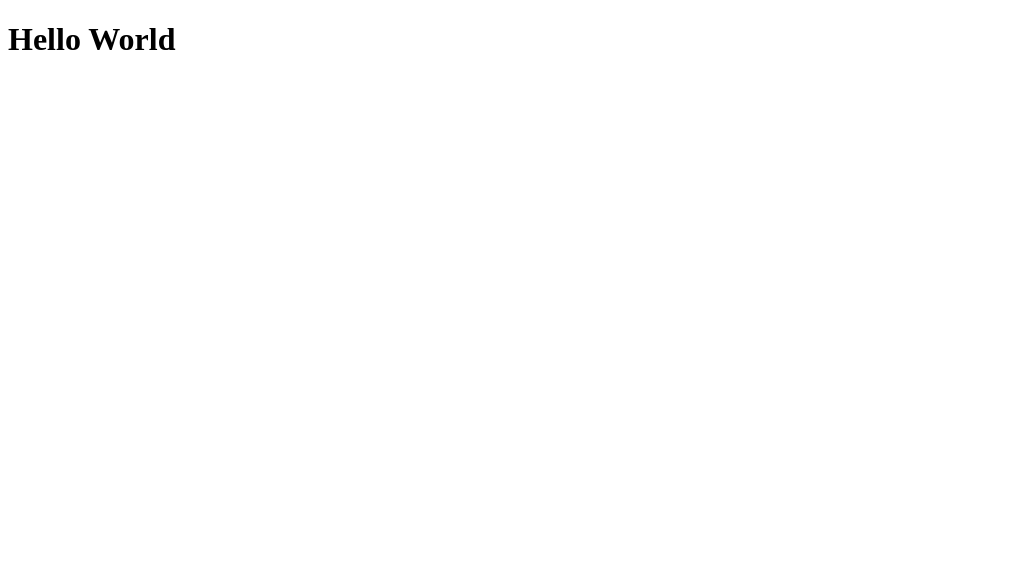
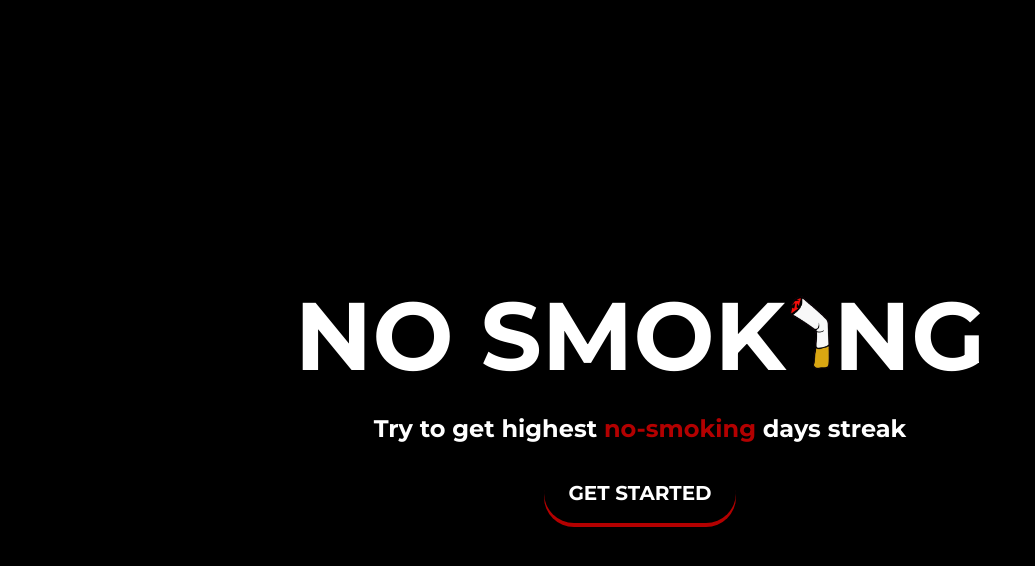
Before and after one commit to BBualdo/NoSmoking, an Angular app in the folder NoSmoking.BBualdo.UI/: page / in a window 1280 px wide. Shown: the top 566 px of the page, without its empty margins (0-1035 px from the left). Built offline with nearby package versions, Linux system fonts and the light colour scheme.

Commit message:
Main Page

```diff
--- a/NoSmoking.BBualdo.UI/src/app/app.component.html
+++ b/NoSmoking.BBualdo.UI/src/app/app.component.html
@@ -1 +1,3 @@
-<h1>Hello World</h1>
+<main>
+  <router-outlet></router-outlet>
+</main>
--- a/NoSmoking.BBualdo.UI/src/app/app.routes.ts
+++ b/NoSmoking.BBualdo.UI/src/app/app.routes.ts
@@ -1,3 +1,4 @@
 import { Routes } from '@angular/router';
+import { DashboardComponent } from '../components/dashboard/dashboard.component';
 
-export const routes: Routes = [];
+export const routes: Routes = [{ path: '', component: DashboardComponent }];
--- /dev/null
+++ b/NoSmoking.BBualdo.UI/src/components/dashboard/dashboard.component.css
@@ -0,0 +1,25 @@
+.dashboard__container {
+  align-items: center;
+  display: flex;
+  flex-direction: column;
+  gap: 20px;
+  height: 100%;
+  justify-content: center;
+}
+
+h1 {
+  align-items: center;
+  display: flex;
+  font-size: 6rem;
+  text-transform: uppercase;
+  user-select: none;
+}
+
+img {
+  padding: 0 4px;
+  width: 48px;
+}
+
+h2 > span {
+  color: var(--bloodRed);
+}
--- /dev/null
+++ b/NoSmoking.BBualdo.UI/src/components/dashboard/dashboard.component.html
@@ -0,0 +1,7 @@
+<div class="dashboard__container">
+  <h1>
+    No Smok<span><img alt="" [src]="imageUrl" /></span>ng
+  </h1>
+  <h2>Try to get highest <span>no-smoking</span> days streak</h2>
+  <a class="primary__btn">Get Started</a>
+</div>
--- /dev/null
+++ b/NoSmoking.BBualdo.UI/src/components/dashboard/dashboard.component.ts
@@ -0,0 +1,12 @@
+import { Component } from '@angular/core';
+
+@Component({
+  selector: 'app-dashboard',
+  standalone: true,
+  imports: [],
+  templateUrl: './dashboard.component.html',
+  styleUrl: './dashboard.component.css',
+})
+export class DashboardComponent {
+  imageUrl = '../../assets/cigarette.png';
+}
--- a/NoSmoking.BBualdo.UI/src/index.html
+++ b/NoSmoking.BBualdo.UI/src/index.html
@@ -1,11 +1,17 @@
-<!doctype html>
+<!DOCTYPE html>
 <html lang="en">
   <head>
-  <meta charset="utf-8">
+    <meta charset="utf-8" />
     <title>NoSmokingBBualdoUI</title>
-  <base href="/">
-  <meta name="viewport" content="width=device-width, initial-scale=1">
-  <link rel="icon" type="image/x-icon" href="favicon.ico">
+    <base href="/" />
+    <meta name="viewport" content="width=device-width, initial-scale=1" />
+    <link rel="icon" type="image/x-icon" href="favicon.ico" />
+    <link rel="preconnect" href="https://fonts.googleapis.com" />
+    <link rel="preconnect" href="https://fonts.gstatic.com" crossorigin />
+    <link
+      href="https://fonts.googleapis.com/css2?family=Montserrat:ital,wght@0,100..900;1,100..900&display=swap"
+      rel="stylesheet"
+    />
   </head>
   <body>
     <app-root></app-root>
--- a/NoSmoking.BBualdo.UI/src/styles.css
+++ b/NoSmoking.BBualdo.UI/src/styles.css
@@ -1 +1,45 @@
-/* You can add global styles to this file, and also import other style files */
+* {
+  box-sizing: border-box;
+  color: white;
+  font-family: "Montserrat", sans-serif;
+  margin: 0;
+  padding: 0;
+}
+
+:root {
+  --lightPink: rgb(255, 198, 198);
+  --bloodRed: rgb(179, 0, 0);
+  --bloodRedHover: rgba(179, 0, 0, 0.445);
+}
+
+body {
+  background-color: black;
+  height: 100vh;
+}
+
+main {
+  height: 100%;
+}
+
+.primary__btn {
+  align-items: center;
+  border-radius: 50px;
+  box-shadow: 0 4px 0 var(--bloodRed);
+  cursor: pointer;
+  display: flex;
+  font-size: 1.25rem;
+  font-weight: bold;
+  height: 60px;
+  padding: 0 24px;
+  position: relative;
+  text-transform: uppercase;
+}
+
+.primary__btn:hover {
+  background-color: var(--bloodRedHover);
+}
+
+.primary__btn:active {
+  box-shadow: none;
+  top: 4px;
+}
```
Also changed, not shown: NoSmoking.BBualdo.UI/src/assets/cigarette.png (added), 1 other file (tests, documents, lock files or other folders). Lines whose indentation alone changed are shown as unchanged.
